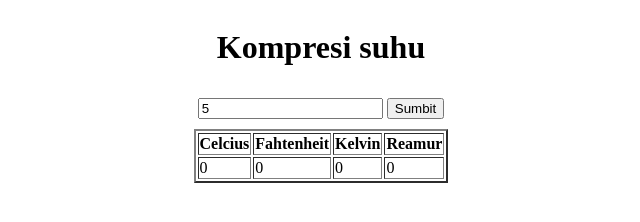
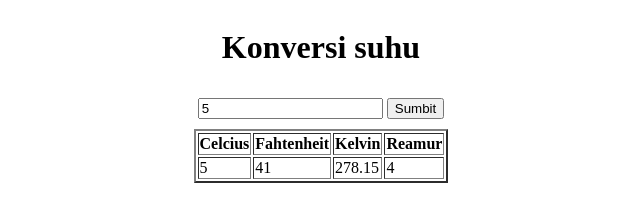
Before and after one commit to ghifar1327/koda-b5-dom1, a plain HTML site: page index.html in a window 1280 px wide. Both pictures are taken after typing "5" into the empty fields and a click on the button "Sumbit". Shown: the whole page, without its empty margins (319-959 px from the left). Drawn offline with Linux system fonts and the light colour scheme.

Commit message:
fix: fix typo

```diff
--- a/index.html
+++ b/index.html
@@ -7,7 +7,7 @@
     <script src="script.js" defer></script>
   </head>
   <body style="display: flex; flex-direction: column; align-items: center; gap: 10px;">
-    <h1>Kompresi suhu</h1>
+    <h1>Konversi suhu</h1>
     <form action="">
       <input type="number" name="suhu" min="1" placeholder="Masukan input" />
       <button type="submit">Sumbit</button>
--- a/script.js
+++ b/script.js
@@ -1,10 +1,10 @@
 const input = document.querySelector("form");
-const output = document.querySelectorAll(".output>div");
+const output = document.querySelectorAll(".output>td");
 input.addEventListener("submit", (e) => {
   e.preventDefault();
   //   const suhu = e.target.suhu.value;
-  output[0].textContent = `celcius = ${e.target.suhu.value}`;
-  output[1].textContent = `fahrenheit = ${(e.target.suhu.value * 9) / 5 + 32}`;
-  output[2].textContent = `kelvin = ${parseInt(e.target.suhu.value) + 273.15}`;
-  output[3].textContent = `reamur = ${(e.target.suhu.value * 4) / 5}`;
+  output[0].innerHTML = e.target.suhu.value
+  output[1].innerHTML = (e.target.suhu.value * 9) / 5 + 32
+  output[2].innerHTML = parseInt(e.target.suhu.value) + 273.15
+  output[3].innerHTML = (e.target.suhu.value * 4) / 5
 });
```
